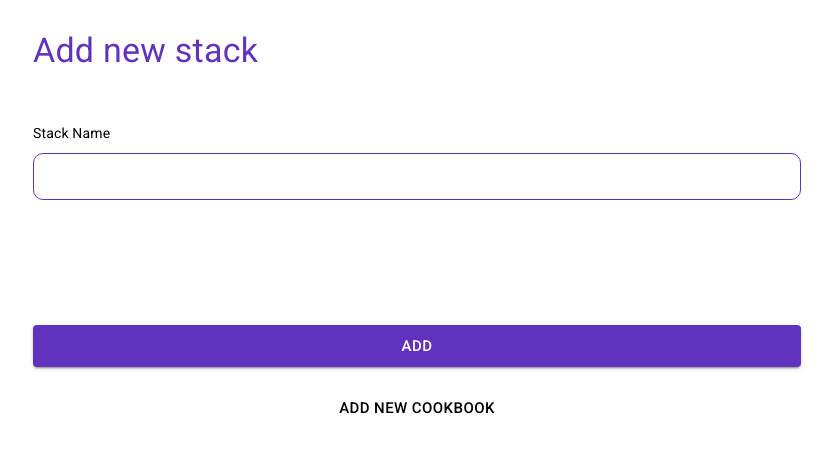
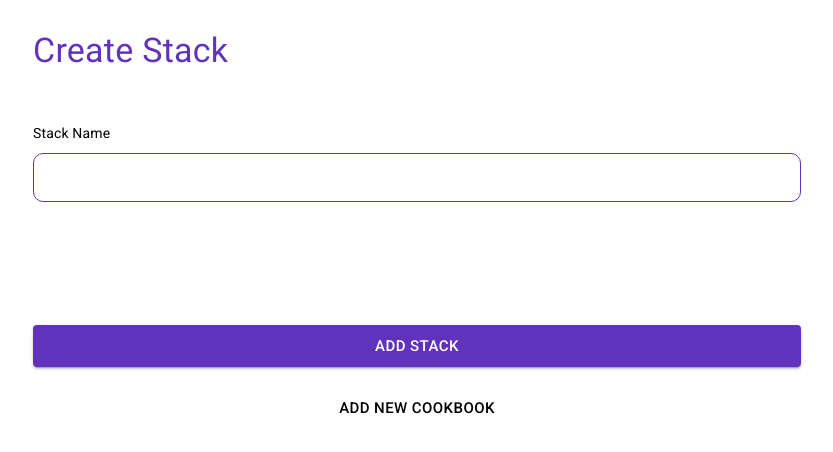
Before and after one commit to avasoft-mobility/cookbook, a React (Create React App) app: page /create/stack in a window 1280 px wide. Shown: the top 452 px of the page, without its empty margins (223-1056 px from the left). Built offline with nearby package versions, Linux system fonts and the light colour scheme.

Commit message:
Modify Create Stack and Tag Screen

```diff
--- a/src/Pages/CreateStack.page.tsx
+++ b/src/Pages/CreateStack.page.tsx
@@ -83,7 +83,7 @@ const Stackpage = () => {
     <div style={{ ...style.mainContainer, ...{ flexDirection: "column" } }}>
       <div style={style.headingContainer}>
         <Text variant={"h4"} color={Theme.palette.primary.main}>
-          Add new stack
+          Create Stack
         </Text>
       </div>
 
@@ -98,6 +98,11 @@ const Stackpage = () => {
                 onInputChange(event);
               }}
               onBlur={onInputBlur}
+              inputTextStyle={{
+                fontSize: "16px",
+                padding: "12px 8px",
+                color: Theme.palette.text.secondary,
+              }}
             />
           </div>
 
@@ -111,7 +116,7 @@ const Stackpage = () => {
             <>
               <div>
                 <Clickable
-                  ClickableText={"ADD"}
+                  ClickableText={"Add Stack"}
                   variant={"contained"}
                   clickableSize={"large"}
                   onClick={onAddButtonClicked}
--- a/src/Pages/CreateTag.page.tsx
+++ b/src/Pages/CreateTag.page.tsx
@@ -83,7 +83,7 @@ const CreateTagPage = () => {
     <div style={{ ...style.mainContainer, ...{ flexDirection: "column" } }}>
       <div style={style.headingContainer}>
         <Text variant={"h4"} color={Theme.palette.primary.main}>
-          Add new tag
+          Create Tag
         </Text>
       </div>
 
@@ -98,6 +98,11 @@ const CreateTagPage = () => {
                 onInputChange(event);
               }}
               onBlur={onInputBlur}
+              inputTextStyle={{
+                fontSize: "16px",
+                padding: "12px 8px",
+                color: Theme.palette.text.secondary,
+              }}
             />
           </div>
 
@@ -111,7 +116,7 @@ const CreateTagPage = () => {
             <>
               <div>
                 <Clickable
-                  ClickableText={"ADD"}
+                  ClickableText={"Add Tag"}
                   variant={"contained"}
                   clickableSize={"large"}
                   onClick={onAddButtonClicked}
```
